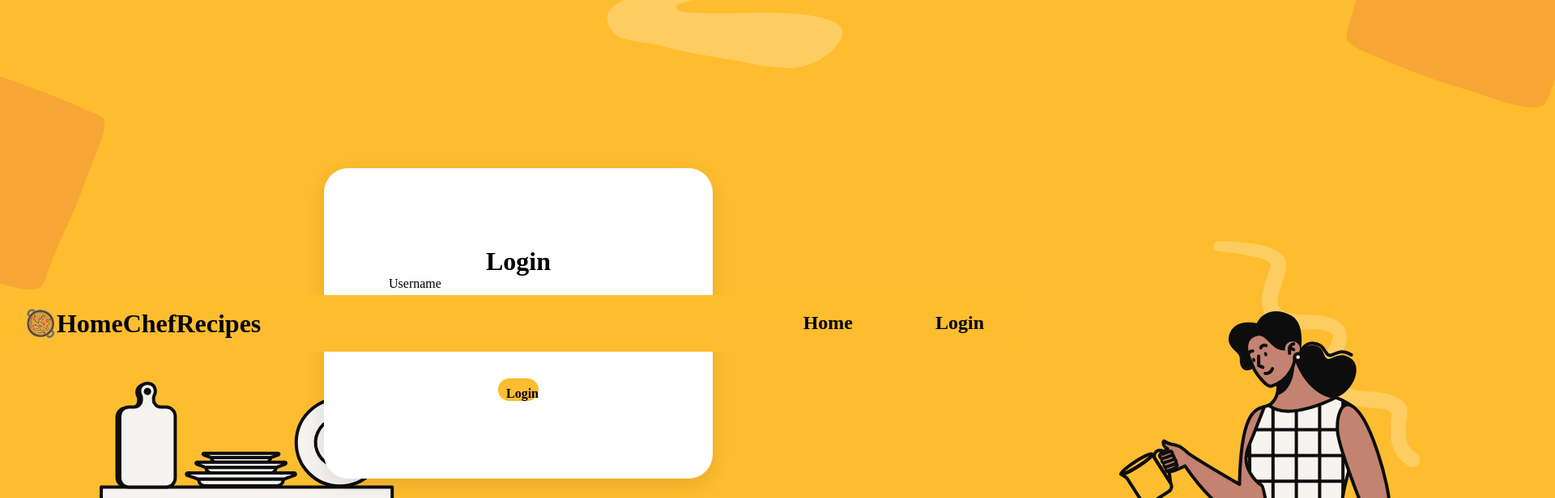
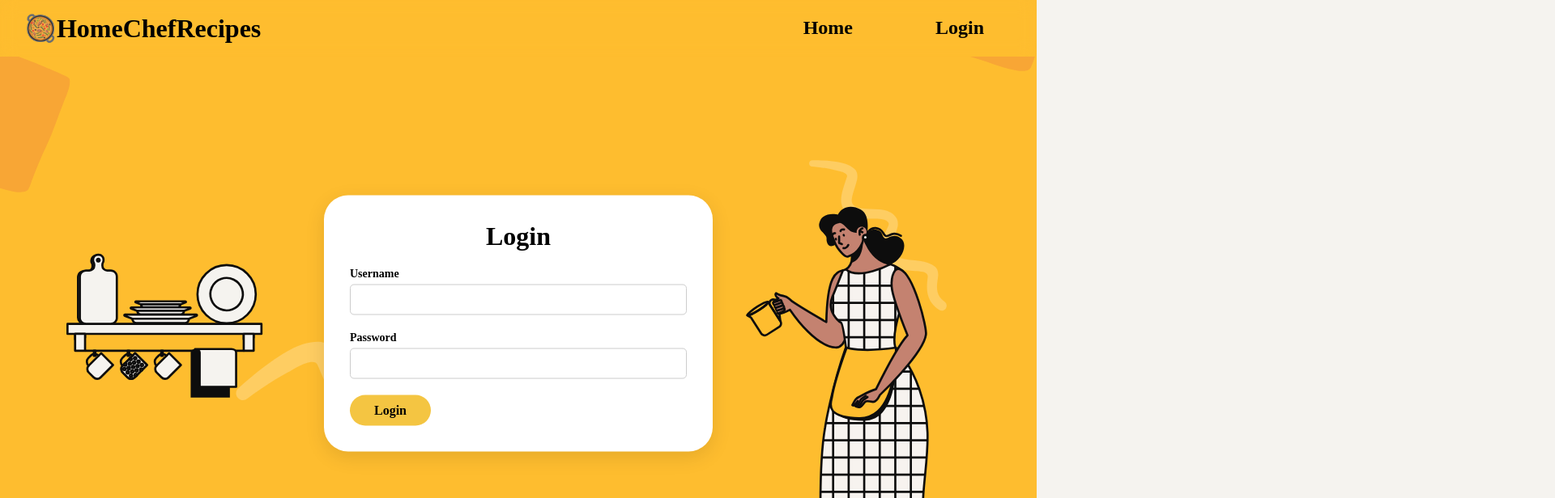
Before and after one commit to Nargiz-Toleutai/Recipe-Website-client, a Next.js app: page /login in a window 1280 px wide. Shown: the top 616 px of the page at 81% size, 1920 px wide, since content can reach past the window. Built offline with nearby package versions, Linux system fonts and the light colour scheme.

Commit message:
fixed login page css

```diff
--- a/package.json
+++ b/package.json
@@ -20,7 +20,8 @@
     "express": "^4.19.2",
     "next": "14.2.3",
     "react": "^18",
-    "react-dom": "^18"
+    "react-dom": "^18",
+    "zod": "^3.23.8"
   },
   "devDependencies": {
     "@chromatic-com/storybook": "^1.6.1",
--- a/src/components/Input.tsx
+++ b/src/components/Input.tsx
@@ -3,8 +3,8 @@ interface InputProps {
   name: string;
   id: string;
   type: string;
-  htmlFor: string;
-  value: string;
+  htmlFor?: string;
+  value?: string;
 }
 
 const Input = ({ name, id, type, htmlFor, value, onChange }: InputProps) => {
--- a/src/pages/login.tsx
+++ b/src/pages/login.tsx
@@ -1,10 +1,18 @@
+import Input from "@/components/Input";
+import Layout from "@/components/Layout";
 import NavigationBar from "@/components/NavBar/NavBar";
 import { useRouter } from "next/router";
 import { FormEvent, useEffect, useState } from "react";
+import * as z from "zod";
 
 interface User {
   id: number;
 }
+
+const loginValidation = z.object({
+  username: z.string().min(1, "Username is required"),
+  password: z.string().min(1, "Password is required"),
+});
 
 const LoginPage = ({ id }: User) => {
   const router = useRouter();
@@ -16,8 +24,9 @@ const LoginPage = ({ id }: User) => {
     }
   }, [router]);
 
-  const [userName, setUserName] = useState<string>();
-  const [password, setPassword] = useState<string>();
+  const [userName, setUserName] = useState<string>("");
+  const [password, setPassword] = useState<string>("");
+  const [errors, setErrors] = useState<z.ZodError | null>(null);
 
   const onSubmitTheForm = async (event: FormEvent<HTMLFormElement>) => {
     event.preventDefault();
@@ -25,7 +34,14 @@ const LoginPage = ({ id }: User) => {
     const formData = new FormData(event.currentTarget);
     const data = Object.fromEntries(formData);
 
-    console.log("data", data);
+    const validationResult = loginValidation.safeParse(data);
+
+    if (!validationResult.success) {
+      setErrors(validationResult.error);
+      return;
+    }
+
+    setErrors(null);
 
     const result = await fetch("http://localhost:3001/login", {
       method: "POST",
@@ -42,37 +58,40 @@ const LoginPage = ({ id }: User) => {
   };
 
   return (
-    <div className="login-page">
-      <NavigationBar />
+    <Layout>
+      <div className="login-form">
         <img
           src="/backgroundImages/login-page-background-img.svg"
           alt="Login Page Background"
         />
-      <form className="login-window" onSubmit={onSubmitTheForm}>
+        <form className="login" onSubmit={onSubmitTheForm}>
           <h1>Login</h1>
-        <label>Username</label>
-        <input
-          type="text"
-          required={true}
+          {errors && (
+            <div className="error-messages">
+              {errors.errors.map((error) => (
+                <p key={error.path.join(".")}>{error.message}</p>
+              ))}
+            </div>
+          )}
+          <Input
             onChange={(event) => setUserName(event.target.value)}
+            name={"Username"}
+            id={"username"}
+            type={"text"}
+            htmlFor={""}
             value={userName}
-          className="input"
-          name="username"
           />
-        <label>Password</label>
-        <input
-          type="password"
-          required={true}
+          <Input
+            onChange={(event) => setPassword(event.target.value)}
+            name={"Password"}
+            id={"password"}
+            type={"password"}
             value={password}
-          onChange={(event) => setPassword(event.target.value)}
-          className="input"
-          name="password"
           />
-        <button type="submit" className="login-button">
-          Login
-        </button>
+          <button type="submit">Login</button>
         </form>
       </div>
+    </Layout>
   );
 };
 
--- a/src/styles/AddComment.css
+++ b/src/styles/AddComment.css
@@ -25,7 +25,7 @@ textarea {
   width: 100%;
   padding: 10px;
   border: 1px solid #ddd;
-  border-radius: 5px;
+  border-radius: 30px;
   font-size: 14px;
 }
 
--- a/src/styles/CategoryItem.css
+++ b/src/styles/CategoryItem.css
@@ -11,6 +11,7 @@
   flex-shrink: 0;
   padding: 14px;
   margin: 14px 0 14px 0;
+  background-color: transparent;
 }
 
 .category-item-button label {
@@ -33,7 +34,7 @@
 
 .category-item-button.selected,
 .category-item-button:hover {
-  background-color: #ffd700;
+  background-color: #febd2f;
 }
 
 @media screen and (max-width: 1000px) {
--- a/src/styles/Input.css
+++ b/src/styles/Input.css
@@ -11,7 +11,7 @@
 }
 
 .general-input input {
-  width: 100%;
+  width: 100%; /* Ensure input takes full width */
   padding: 10px;
   border: 1px solid #ccc;
   border-radius: 5px;
--- a/src/styles/LoginPage.css
+++ b/src/styles/LoginPage.css
@@ -1,27 +1,29 @@
-.login-page {
+.login-form {
   display: flex;
   justify-content: center;
   align-items: center;
   width: 100%;
   height: 100vh;
+  position: relative;
 }
 
-.login-page img {
-  height: auto;
+.login-form img {
   position: absolute;
+  width: 100%;
+  height: 100%;
   top: 0;
   left: 0;
-  z-index: -1;
   object-fit: cover;
 }
 
-.login-window {
+.login {
   display: flex;
   flex-direction: column;
   justify-content: center;
-  align-items: center;
-  width: 30rem;
-  height: 24rem;
+  padding: 2rem;
+  width: 90%;
+  max-width: 30rem;
+  height: auto;
   position: absolute;
   top: 50%;
   left: 50%;
@@ -29,47 +31,38 @@
   border-radius: 30px;
   background: #fff;
   box-shadow: 0px 7px 24px 0px rgba(0, 0, 0, 0.1);
-  z-index: 1;
+  box-sizing: border-box;
 }
 
-.submit {
-  color: #000;
+.login h1 {
+  margin-bottom: 20px;
   text-align: center;
-  font-size: 24px;
-  font-style: normal;
-  font-weight: 400;
-  line-height: normal;
-  margin-top: 20px;
-  padding: 10px 20px;
-  border: none;
-  border-radius: 10px;
-  color: white;
-  cursor: pointer;
 }
 
-.input {
-  width: 80%;
-  height: 1rem;
-  padding: 10px;
-  border-radius: 10px;
-  border: 1px solid rgba(13, 13, 13, 0.25);
-  background: #fff;
-  font-size: 16px;
+@media screen and (min-width: 320px) and (max-width: 480px) {
+  .login {
+    padding: 1rem;
+    width: 80%;
+  }
 }
 
-label {
-  padding-left: 80px;
-  width: 100%;
-  text-align: left;
-  font-size: 16px;
-  margin-bottom: 5px;
+@media screen and (min-width: 481px) and (max-width: 768px) {
+  .login {
+    padding: 1.5rem;
+    width: 70%;
+  }
 }
 
-.login-button {
-  border-radius: 300px;
-  background: #febd2f;
-  border: none;
-  width: 50px;
-  height: 28px;
-  margin-top: 36px;
+@media screen and (min-width: 769px) and (max-width: 1024px) {
+  .login {
+    padding: 2rem;
+    width: 50%;
+  }
 }
+
+@media screen and (min-width: 1025px) {
+  .login {
+    padding: 2rem;
+    width: 30rem;
+  }
+}
--- a/src/styles/Navigation.css
+++ b/src/styles/Navigation.css
@@ -4,16 +4,18 @@
   box-sizing: border-box;
   font-family: Serif;
 }
+
 nav {
   position: fixed;
   z-index: 99;
   width: 100%;
   background-color: #febd2f;
 }
-nav .navigation-container {
+
+.navigation-container {
   position: relative;
   max-width: 1300px;
-  padding: 0px 30px;
+  padding: 0 30px;
   height: 70px;
   line-height: 70px;
   margin: auto;
@@ -27,13 +29,16 @@ nav .navigation-container {
   font-size: 2rem;
   font-weight: 700;
 }
-.navigation-container .nav-links {
+
+.nav-links {
   display: inline-flex;
   gap: 2rem;
 }
+
 .nav-links li {
   list-style: none;
 }
+
 .nav-links li a {
   color: black;
   text-decoration: none;
@@ -43,35 +48,24 @@ nav .navigation-container {
   border-radius: 5px;
   transition: all 0.3s ease;
 }
+
 .nav-links li a:hover {
   background: white;
   border-radius: 20px;
 }
 
-.nav-links li:hover {
-  transition: all 0.3s ease;
-  top: 70px;
-  opacity: 1;
-  visibility: visible;
-}
+@media screen and (max-width: 970px) {
+  .navigation-container {
+    line-height: 40px;
+  }
 
-@media screen and (max-width: 970px) {
-  nav .navigation-container {
-    line-height: 40px;
+  .nav-links {
+    gap: 2px;
   }
 
   .nav-links li {
     margin: 15px 10px;
   }
-
-  .navigation-container .nav-links {
-    display: inline-flex;
-    gap: 2px;
-  }
-
-  /* .navigation-container h1 {
-    font-size: 20px;
-  } */
 }
 
 @media (max-width: 515px) {
@@ -80,18 +74,6 @@ nav .navigation-container {
   }
 
   .nav-links li a {
-    color: black;
-    text-decoration: none;
     font-size: 1rem;
   }
 }
-
-@media (max-width: 400px) {
-  /* .navigation-container h1 {
-    font-size: 2rem;
-
-    word-break: break-word;
-    hyphens: auto;
-    max-width: 80%;
-  } */
-}
```
Also changed, not shown: src/pages/recipes/[id].tsx (+6 -6 lines), src/styles/RecipeList.css (+0 -17 lines), 1 other file (tests, documents, lock files or other folders). Lines whose indentation alone changed are shown as unchanged.
